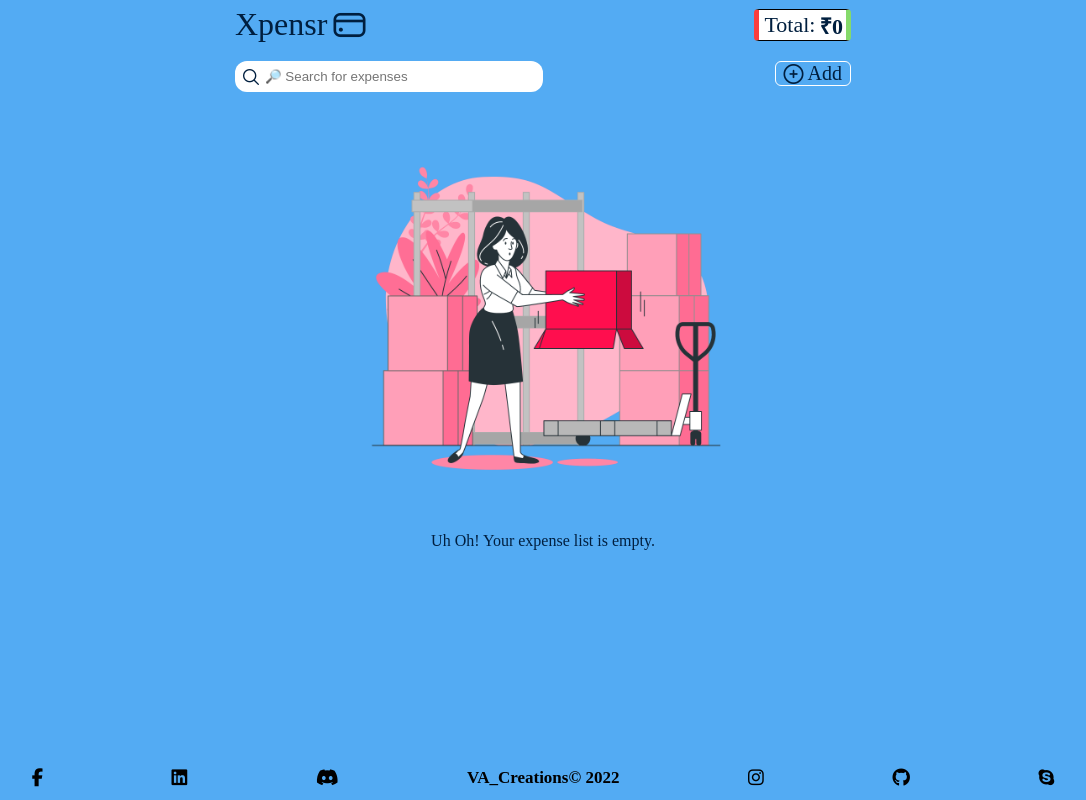
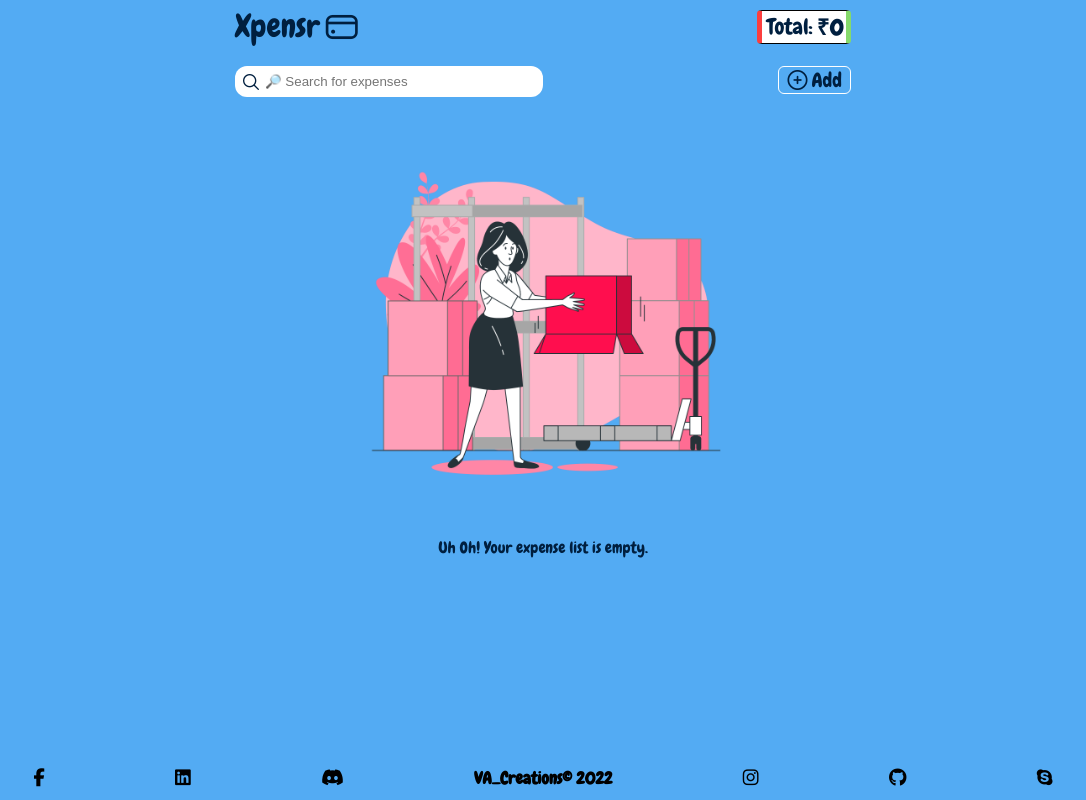
Before and after one commit to VA-C-2K/Xpenser, a React (Create React App) app: page / in a window 1280 px wide. Shown: the whole page, without its empty margins (97-1183 px from the left). Built offline with nearby package versions, Linux system fonts and the light colour scheme; the HTML template or start-up script is replaced by a standard one.

Commit message:
Change in Font and footer

```diff
--- a/public/index.html
+++ b/public/index.html
@@ -19,10 +19,9 @@
     <link rel="manifest" href="%PUBLIC_URL%/manifest.json" />
     <link rel="preconnect" href="https://fonts.googleapis.com" />
     <link rel="preconnect" href="https://fonts.gstatic.com" crossorigin />
-    <link
-      href="https://fonts.googleapis.com/css2?family=Noto+Sans&display=swap"
-      rel="stylesheet"
-    />
+    <link rel="preconnect" href="https://fonts.googleapis.com">
+    <link rel="preconnect" href="https://fonts.gstatic.com" crossorigin>
+    <link href="https://fonts.googleapis.com/css2?family=Chewy&display=swap" rel="stylesheet">
     <script src="https://kit.fontawesome.com/c5bdeeef5f.js" crossorigin="anonymous"></script>
 
     <link
--- a/src/index.css
+++ b/src/index.css
@@ -1,6 +1,6 @@
 body {
   margin: 0;
-  font-family: 'Patrick Hand', cursive;
+  font-family: 'Chewy', cursive;
   -webkit-font-smoothing: antialiased;
   -moz-osx-font-smoothing: grayscale;
   background-color: #53abf3;
```
